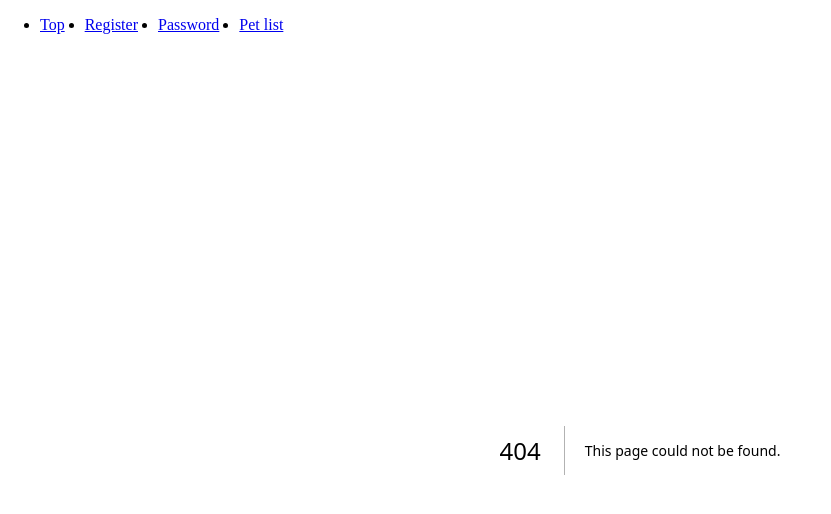
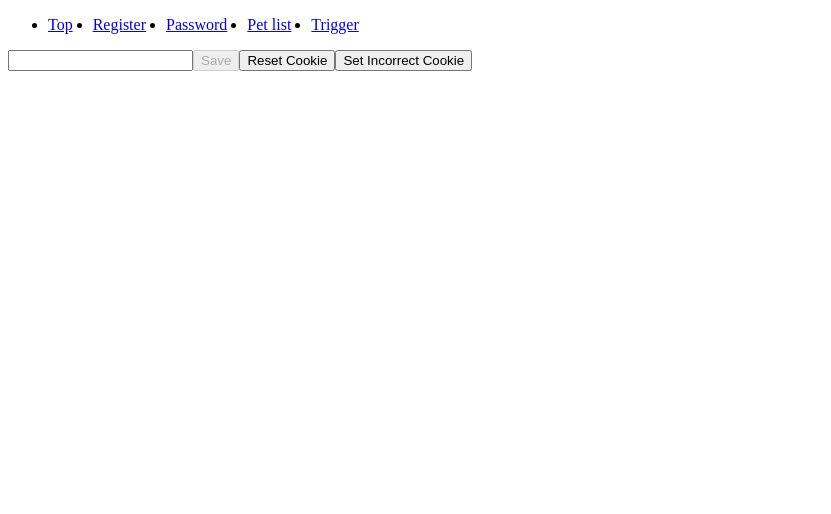
Before and after one commit to akky-xxxx/experiment-react-hook-form, a Next.js app: page /trigger in a window 1280 px wide. Before the commit this address had no page. Shown: the top 514 px of the page, without its empty margins (0-831 px from the left). Built offline with nearby package versions, Linux system fonts and the light colour scheme; no server answers.

Commit message:
feat: implement experiment of trigger

```diff
--- a/src/app/layout.tsx
+++ b/src/app/layout.tsx
@@ -28,6 +28,9 @@
             <li>
               <Link href="/pet-list">Pet list</Link>
             </li>
+            <li>
+              <Link href="/trigger">Trigger</Link>
+            </li>
           </ul>
         </nav>
         <div>{children}</div>
--- /dev/null
+++ b/src/app/trigger/page.tsx
@@ -0,0 +1,15 @@
+import { cookies } from "next/headers"
+
+import { TriggerTemplate } from "../../components/templates/Trigger"
+import { CookieKeys } from "../../shared/const/CookieKeys"
+
+const TriggerPage = () => {
+  const cookieStore = cookies()
+  const testValue = cookieStore.get(CookieKeys.TEST_VALUE)
+  const props = {
+    testValue: testValue?.value,
+  }
+  return <TriggerTemplate {...props} />
+}
+
+export default TriggerPage
--- /dev/null
+++ b/src/components/templates/Trigger/View.tsx
@@ -0,0 +1,47 @@
+import type { Form } from "./types"
+import type { FormEventHandler, MouseEventHandler, FC } from "react"
+import type { UseFormRegister } from "react-hook-form"
+
+type Props = {
+  enableSave: boolean
+  errorMessage?: string
+  handleClickIncorrectCookie: MouseEventHandler
+  handleResetCookie: MouseEventHandler
+  handleSubmit: FormEventHandler
+  register: UseFormRegister<Form>
+}
+
+export const TriggerView: FC<Props> = (props) => {
+  const {
+    enableSave,
+    errorMessage,
+    handleClickIncorrectCookie,
+    handleResetCookie,
+    handleSubmit,
+    register,
+  } = props
+
+  return (
+    <form onSubmit={handleSubmit}>
+      <input
+        type="text"
+        {...register("input", {
+          // eslint-disable-next-line @typescript-eslint/no-magic-numbers
+          validate: (value) => (value.length > 1 ? true : "min 2 characters"),
+        })}
+      />
+      <button disabled={!enableSave} type="submit">
+        Save
+      </button>
+      <button type="button" onClick={handleResetCookie}>
+        Reset Cookie
+      </button>
+      <button type="button" onClick={handleClickIncorrectCookie}>
+        Set Incorrect Cookie
+      </button>
+      {Boolean(errorMessage) && (
+        <div style={{ color: "red" }}>{errorMessage}</div>
+      )}
+    </form>
+  )
+}
--- /dev/null
+++ b/src/components/templates/Trigger/index.tsx
@@ -0,0 +1,16 @@
+"use client"
+
+import { TriggerView } from "./View"
+import { useTriggerTemplate } from "./modules/useTriggerTemplate"
+
+import type { FC } from "react"
+
+type Props = {
+  testValue?: string
+}
+
+export const TriggerTemplate: FC<Props> = (props) => {
+  const dependencies = useTriggerTemplate(props)
+
+  return <TriggerView {...dependencies} />
+}
--- /dev/null
+++ b/src/components/templates/Trigger/modules/useTriggerTemplate/index.ts
@@ -0,0 +1,59 @@
+import Cookies from "js-cookie"
+import { useEffect } from "react"
+
+import { handleClickIncorrectCookie } from "./modules/handleClickIncorrectCookie"
+import { handleResetCookie } from "./modules/handleResetCookie"
+import { CookieKeys } from "../../../../../shared/const/CookieKeys"
+import { useNoResolverForm } from "../../../../../shared/utils/useNoResolverForm"
+
+import type { TriggerView } from "../../View"
+import type { Form } from "../../types"
+import type { ComponentProps } from "react"
+import type { SubmitHandler } from "react-hook-form"
+
+type Props = {
+  testValue?: string
+}
+type UseTriggerTemplateReturn = ComponentProps<typeof TriggerView>
+
+type UseTriggerTemplate = (props: Props) => UseTriggerTemplateReturn
+
+export const useTriggerTemplate: UseTriggerTemplate = (props) => {
+  const { testValue } = props
+  const {
+    register,
+    handleSubmit,
+    formState: { errors, isValid, isDirty },
+    trigger,
+    reset,
+  } = useNoResolverForm<Form>({
+    defaultValues: {
+      input: testValue ?? "",
+    },
+  })
+  useEffect(() => {
+    if (testValue) {
+      // eslint-disable-next-line @typescript-eslint/no-floating-promises
+      trigger("input")
+    }
+  }, [testValue, trigger])
+
+  const errorMessage = errors.input?.message || ""
+  const enableSave = isValid && isDirty
+
+  const handleSubmitMain: SubmitHandler<Form> = (data) => {
+    const { input } = data
+    Cookies.set(CookieKeys.TEST_VALUE, input)
+    reset({ input })
+  }
+
+  return {
+    enableSave,
+    errorMessage,
+    handleClickIncorrectCookie,
+    handleResetCookie,
+    // eslint-disable-next-line @typescript-eslint/no-misused-promises
+    handleSubmit: handleSubmit(handleSubmitMain),
+    register,
+  }
+}
--- /dev/null
+++ b/src/components/templates/Trigger/modules/useTriggerTemplate/modules/handleClickIncorrectCookie/index.ts
@@ -0,0 +1,9 @@
+import Cookies from "js-cookie"
+
+import { CookieKeys } from "../../../../../../../shared/const/CookieKeys"
+
+import type { MouseEventHandler } from "react"
+
+export const handleClickIncorrectCookie: MouseEventHandler = () => {
+  Cookies.set(CookieKeys.TEST_VALUE, "a")
+}
--- /dev/null
+++ b/src/components/templates/Trigger/modules/useTriggerTemplate/modules/handleResetCookie/index.ts
@@ -0,0 +1,9 @@
+import Cookies from "js-cookie"
+
+import { CookieKeys } from "../../../../../../../shared/const/CookieKeys"
+
+import type { MouseEventHandler } from "react"
+
+export const handleResetCookie: MouseEventHandler = () => {
+  Cookies.remove(CookieKeys.TEST_VALUE)
+}
--- /dev/null
+++ b/src/components/templates/Trigger/types/index.ts
@@ -0,0 +1,3 @@
+export type Form = {
+  input: string
+}
--- /dev/null
+++ b/src/shared/const/CookieKeys/index.ts
@@ -0,0 +1,3 @@
+export const CookieKeys = {
+  TEST_VALUE: "t",
+} as const
```
